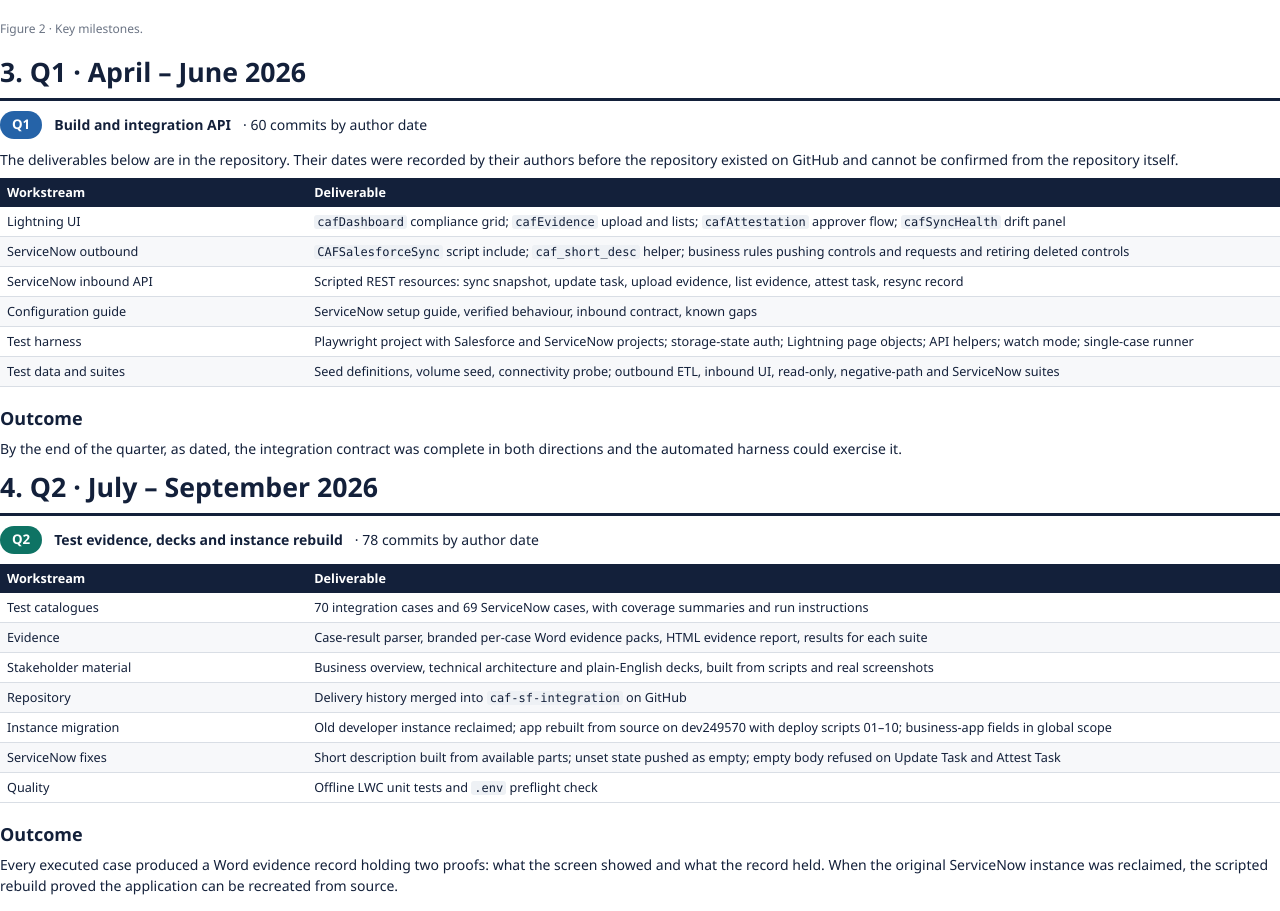
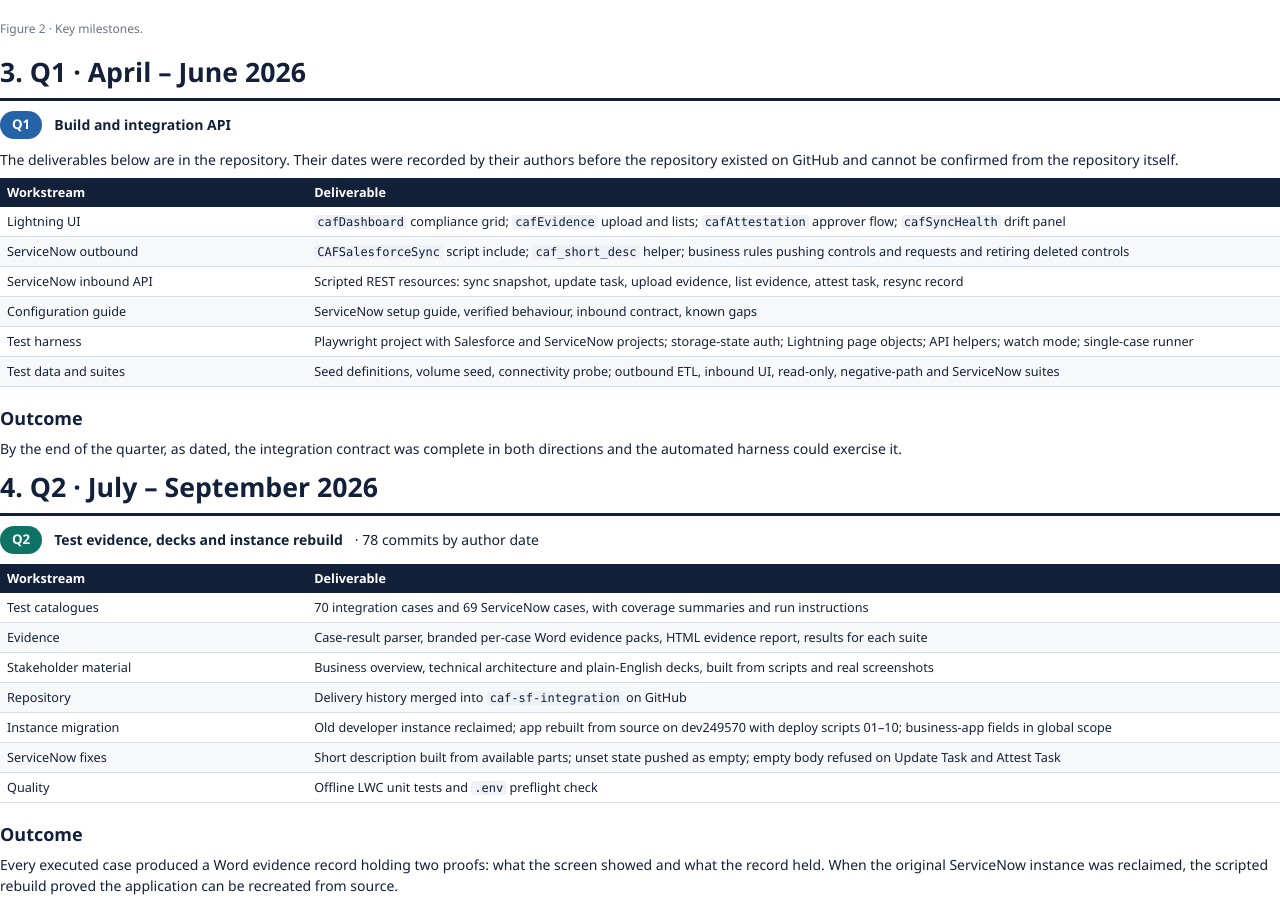
Before and after one commit to ConsultNow-IT-Solutions-Ltd/caf-sf-integration, a plain HTML site: page presentation/deliverables-report-source.html in a window 1280 px wide. Shown: the part 2914-3825 px from the top of the page. Drawn offline with Linux system fonts and the light colour scheme.

Commit message:
Deliverables report: Q1 heading without commit count

```diff
--- a/presentation/deliverables-report-source.html
+++ b/presentation/deliverables-report-source.html
@@ -179,7 +179,7 @@
 
 <!-- ============================ Q1 ============================ -->
 <h1>3. Q1 · April – June 2026</h1>
-<div class="qhead"><span class="qtag" style="background:var(--q1)">Q1</span><b>Build and integration API</b> · 60 commits by author date</div>
+<div class="qhead"><span class="qtag" style="background:var(--q1)">Q1</span><b>Build and integration API</b></div>
 <p>The deliverables below are in the repository. Their dates were recorded by their authors before the repository existed on GitHub and cannot be confirmed from the repository itself.</p>
 <table>
   <thead><tr><th style="width:24%">Workstream</th><th>Deliverable</th></tr></thead>
```
Also changed, not shown: 1 other file.
